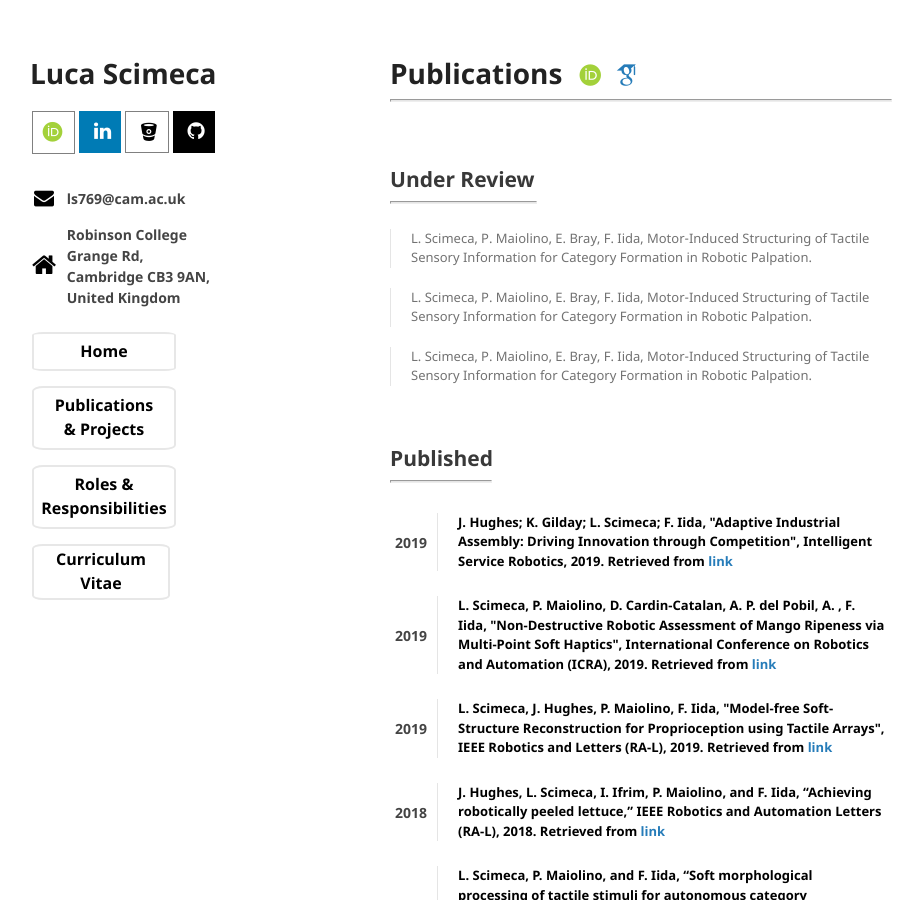
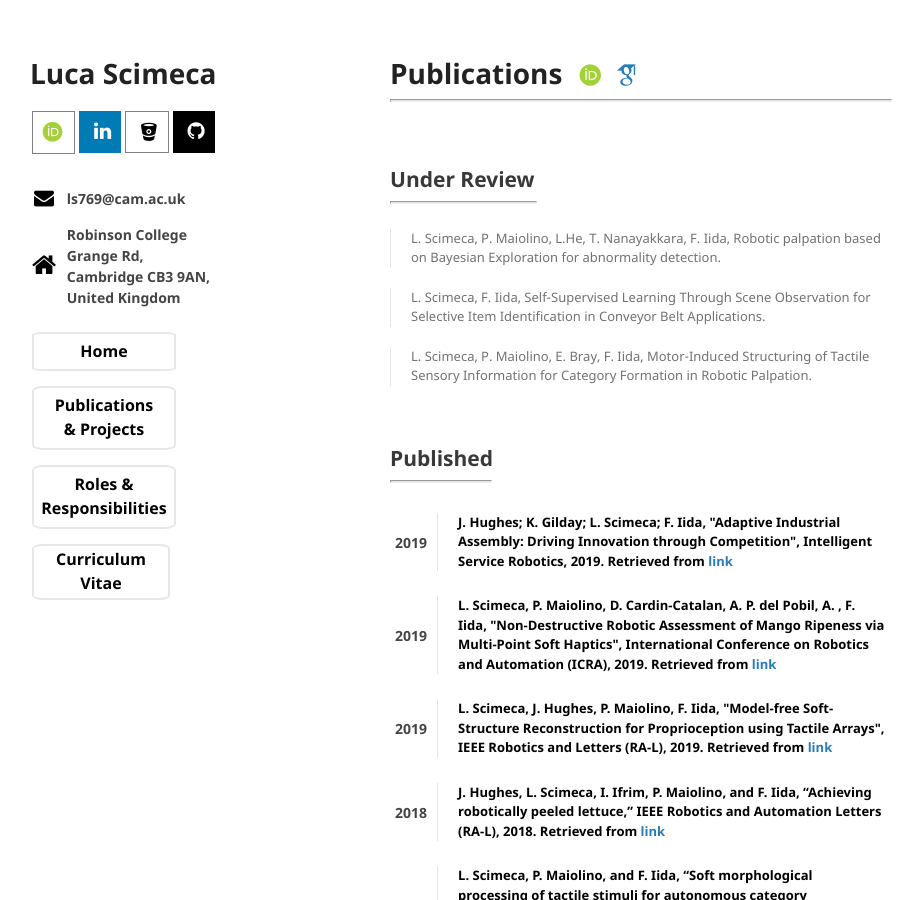
Before and after one commit to lucascimeca/lucascimeca.github.io, a Jekyll site: the page built from publications.md, in a window 1280 px wide and 900 px high. Shown: the whole window, without its empty margins (180-1103 px from the left). Built offline with Jekyll 4.4.1, drawn with Linux system fonts in a browser that asks for light colours; nearby versions of some CDN libraries; some web fonts are replaced; the repository's description, which GitHub fills in, is left out; our own code applies the rules of GitHub Pages for plain Markdown files.

Commit message:
Update publications.md

```diff
--- a/publications.md
+++ b/publications.md
@@ -9,11 +9,10 @@ layout: default
 
 ## [](#review) Under Review
 <hr style="width: 145px">
-
-> <div style="font-size: 13px">L. Scimeca, P. Maiolino, E. Bray, F. Iida, Motor-Induced Structuring of Tactile Sensory Information for Category Formation in Robotic Palpation.</div>
+> <div style="font-size: 13px">L. Scimeca, P. Maiolino, L.He, T. Nanayakkara, F. Iida, Robotic palpation based on Bayesian Exploration for abnormality detection.</div>
 <p></p>
 
-> <div style="font-size: 13px">L. Scimeca, P. Maiolino, E. Bray, F. Iida, Motor-Induced Structuring of Tactile Sensory Information for Category Formation in Robotic Palpation.</div>
+> <div style="font-size: 13px">L. Scimeca, F. Iida, Self-Supervised Learning Through Scene Observation for Selective Item Identification in Conveyor Belt Applications.</div>
 <p></p>
 
 > <div style="font-size: 13px">L. Scimeca, P. Maiolino, E. Bray, F. Iida, Motor-Induced Structuring of Tactile Sensory Information for Category Formation in Robotic Palpation.</div>
```
